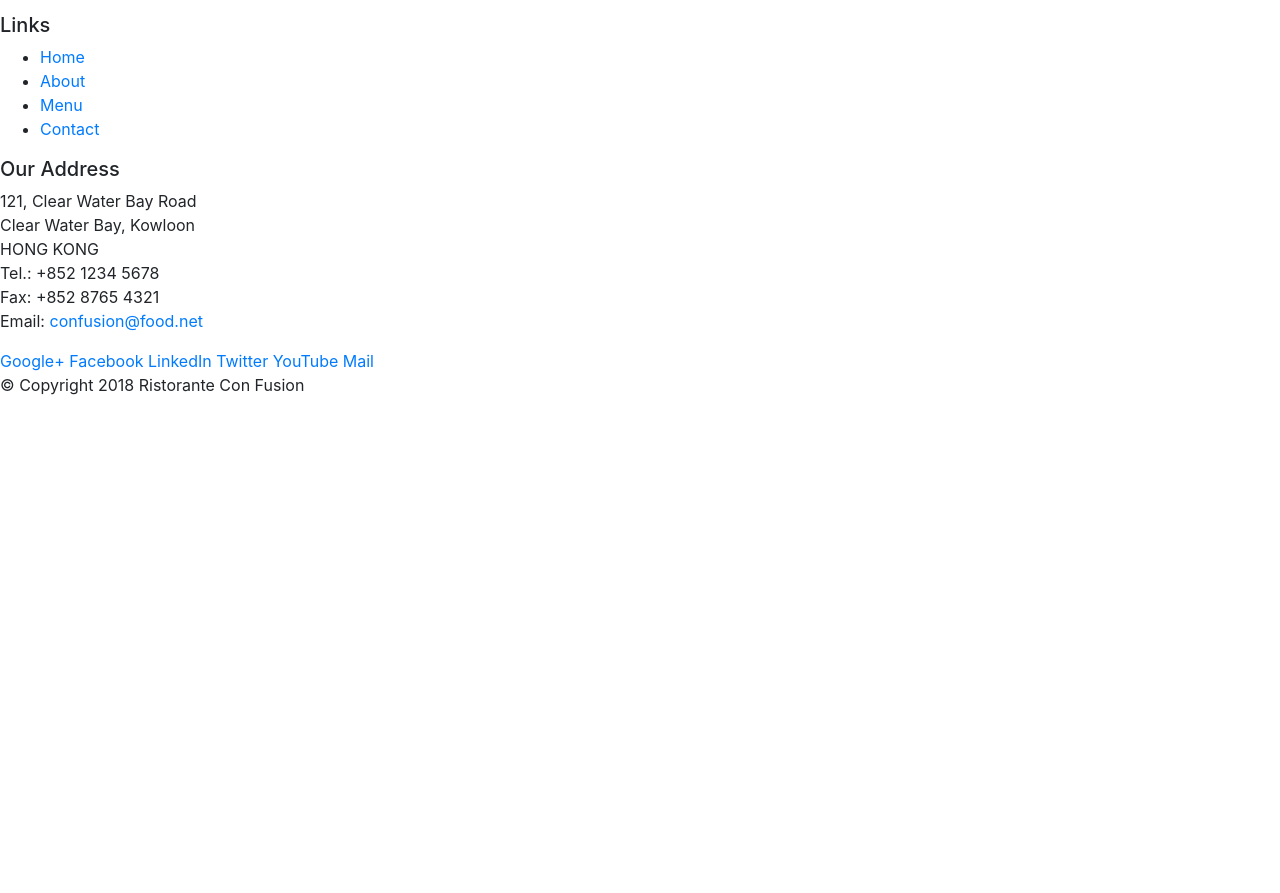
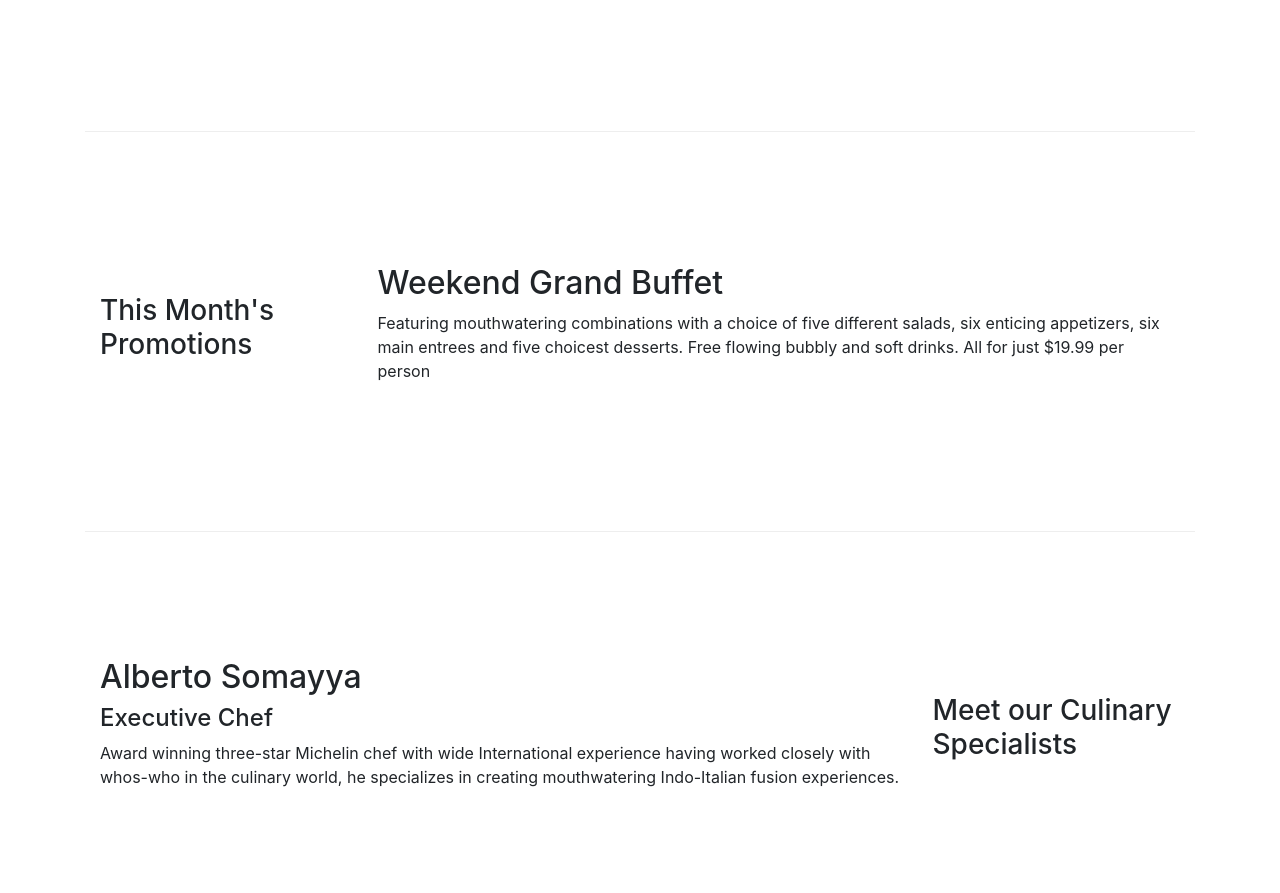
Before and after one commit to ngokul3/conFusion, a website: page index.html in a window 1280 px wide. Shown: the part 576-1469 px from the top of the page. Before the commit the page ends 989 px from the top, so only its background shows below. Drawn offline with nearby package versions, Linux system fonts and the light colour scheme.

Commit message:
bootstrap

```diff
--- /dev/null
+++ b/css/styles.css
@@ -0,0 +1,23 @@
+.row-header {
+    margin: 0px auto;
+    padding: 0px auto;
+}
+
+.row-content {
+    margin: 0px auto;
+    padding: 50px 0px 50px 0px;
+    border-bottom: 1px ridge;
+    min-height: 400px;
+}
+
+.footer {
+    background-color: #d1c4e9;
+    margin: 0px auto;
+    padding: 20px 0px 20px 0px;
+}
+
+.jumbotron {
+    padding: 70px 30px 70px 30px;
+    margin: 0px auto;
+    background: #9575CD;
+}
--- a/index.html
+++ b/index.html
@@ -8,51 +8,53 @@
 
     <!-- Bootstrap CSS -->
     <link rel="stylesheet" href="node_modules/bootstrap/dist/css/bootstrap.min.css">
+    <link rel="stylesheet" href="css/styles.css"
     <title>Ristorante Con Fusion</title>
+
 </head>
 
 <body>
 
-    <header>
-        <div>
-            <div>
-                <div>
+    <header class="jumbotron">
+        <div class="container">
+            <div class="row row-header" >
+                <div class="col-12 col-sm-6">
                     <h1>Ristorante con Fusion</h1>
                     <p>We take inspiration from the World's best cuisines, and create a unique fusion experience. Our lipsmacking creations will tickle your culinary senses!</p>
                 </div>
-                <div>
+                <div class="col-12 col-sm">
                 </div>
             </div>
         </div>
     </header>
 
-    <div>
-        <div>
-            <div>
+    <div class="container">
+        <div class="row row-content align-items-center">
+            <div class="col-12 col-sm-4 order-sm-last col-md-3">
                 <h3>Our Lipsmacking Culinary Creations</h3>
             </div>
-            <div>
+            <div class="col col-sm order-sm-first col-md">
                 <h2>Uthappizza</h2>
                 <p>A unique combination of Indian Uthappam (pancake) and Italian pizza, topped with Cerignola olives, ripe vine cherry tomatoes, Vidalia onion, Guntur chillies and Buffalo Paneer.</p>
             </div>
         </div>
 
 
-        <div>
-            <div>
+        <div class="row row-content align-items-center">
+            <div class="col-12 col-sm-4 col-md-3">
                 <h3>This Month's Promotions</h3>
             </div>
-            <div>
+            <div class="col col-sm col-md">
                 <h2>Weekend Grand Buffet</h2>
                 <p>Featuring mouthwatering combinations with a choice of five different salads, six enticing appetizers, six main entrees and five choicest desserts. Free flowing bubbly and soft drinks. All for just $19.99 per person </p>
             </div>
         </div>
 
-        <div>
-            <div>
+        <div class="row row-content align-items-center">
+            <div class="col-12 col-sm-4 order-sm-last col-md-3">
                 <h3>Meet our Culinary Specialists</h3>
             </div>
-            <div>
+            <div class="col col-sm order-sm-first col-md">
                 <h2>Alberto Somayya</h2>
                 <h4>Executive Chef</h4>
                 <p>Award winning three-star Michelin chef with wide International experience having worked closely with whos-who in the culinary world, he specializes in creating mouthwatering Indo-Italian fusion experiences. </p>
@@ -60,19 +62,19 @@
         </div>
     </div>
 
-    <footer>
-        <div>
-            <div>
-                <div>
+    <footer class="footer">
+        <div class="container">
+            <div class="row">
+                <div class="col-4 offset-1 col-sm-2">
                     <h5>Links</h5>
-                    <ul>
+                    <ul class="list-unstyled">
                         <li><a href="#">Home</a></li>
                         <li><a href="#">About</a></li>
                         <li><a href="#">Menu</a></li>
                         <li><a href="#">Contact</a></li>
                     </ul>
                 </div>
-                <div>
+                <div class="col-7 col-sm-5">
                     <h5>Our Address</h5>
                     <address>
 		              121, Clear Water Bay Road<br>
@@ -83,8 +85,8 @@
 		              Email: <a href="mailto:confusion@food.net">confusion@food.net</a>
 		           </address>
                 </div>
-                <div>
-                    <div>
+                <div class="col-12 col-sm-4 align-self-center">
+                    <div  class="text-center" >
                         <a href="http://google.com/+">Google+</a>
                         <a href="http://www.facebook.com/profile.php?id=">Facebook</a>
                         <a href="http://www.linkedin.com/in/">LinkedIn</a>
@@ -94,8 +96,8 @@
                     </div>
                 </div>
            </div>
-           <div>
-                <div>
+           <div class="row justify-content-center">
+                <div class="col-auto">
                     <p>© Copyright 2018 Ristorante Con Fusion</p>
                 </div>
            </div>
```
